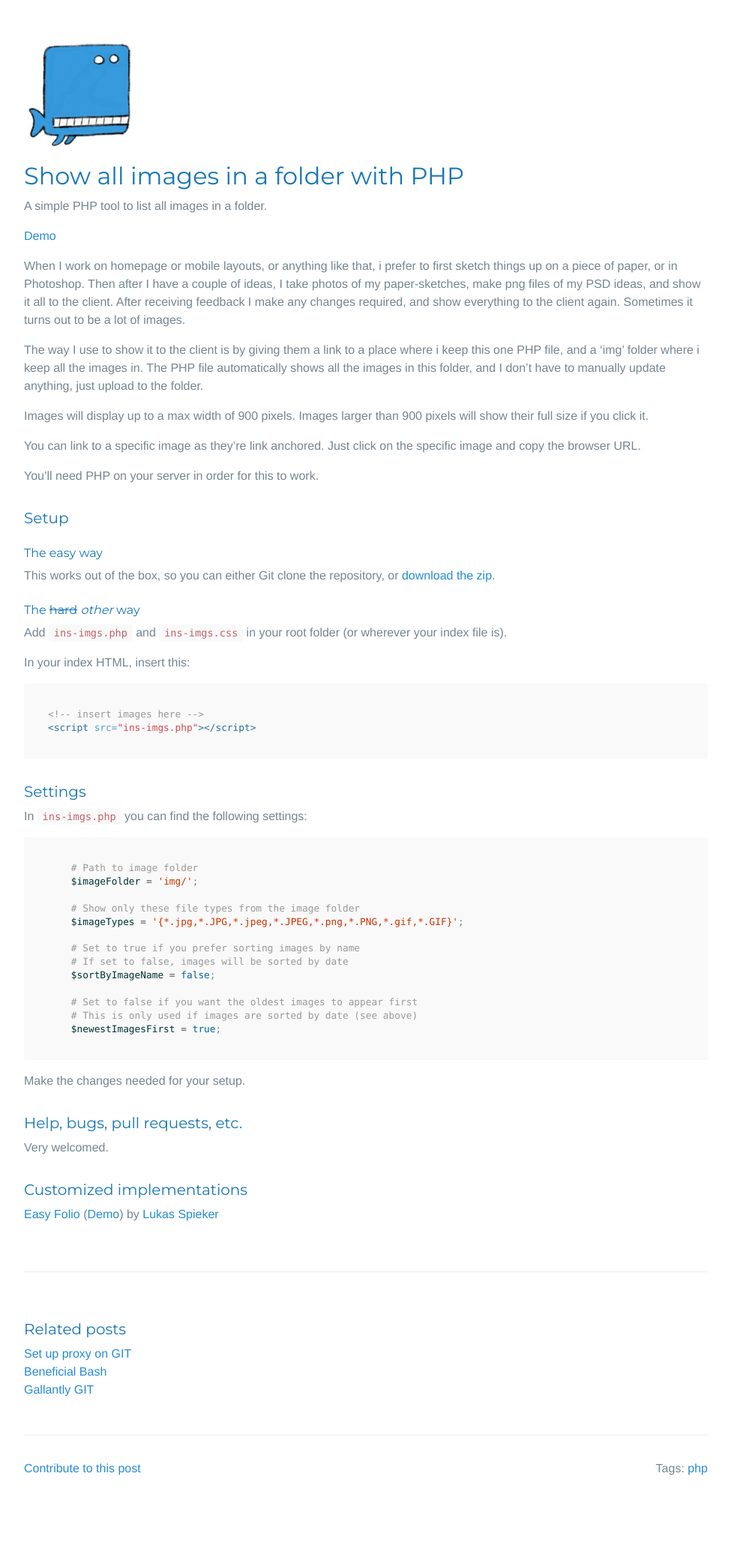
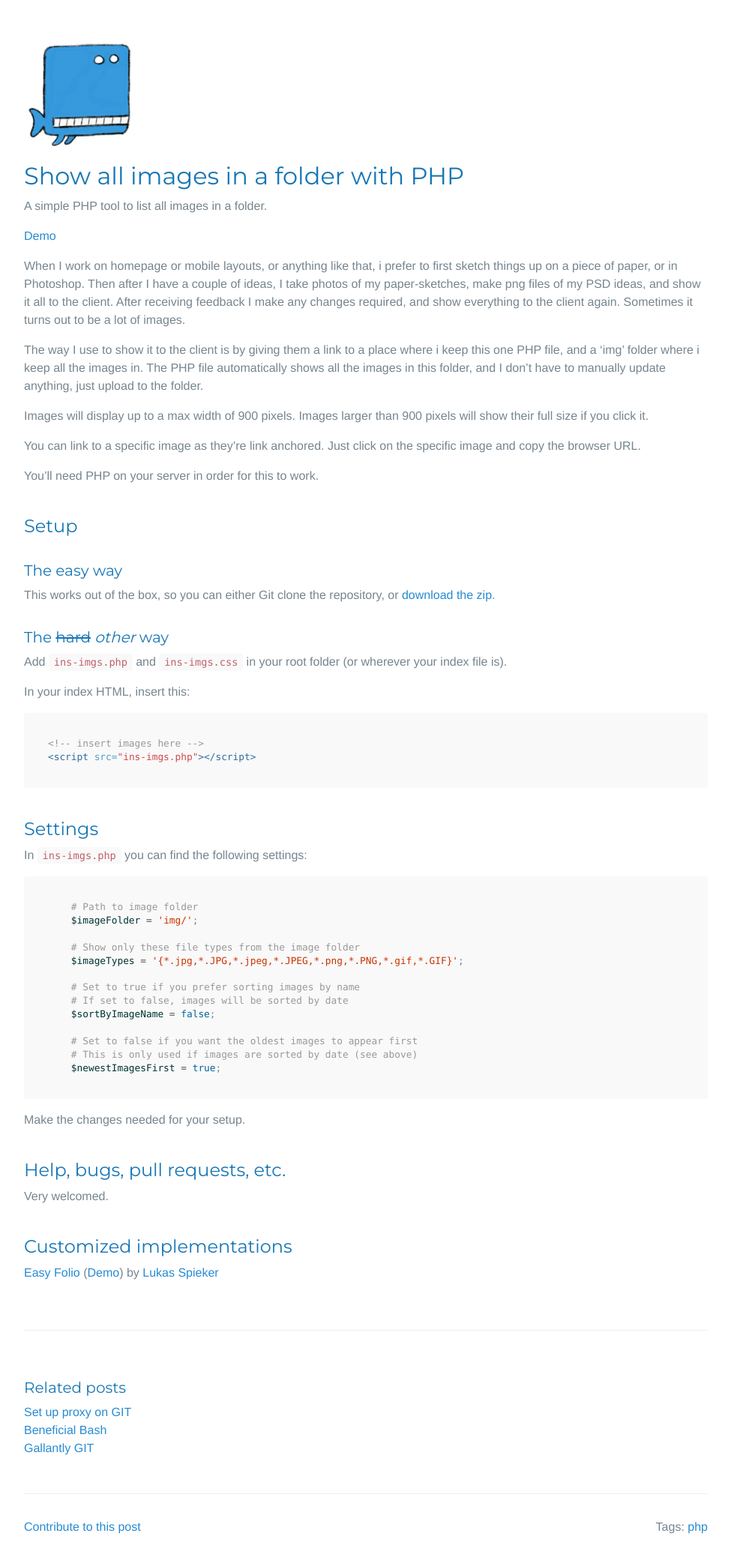
Before and after one commit to cirgl/lthr.github.io, a Jekyll site: the page built from _posts/2015-01-01-show-all-images-in-a-folder-with-php.md, in a window 1280 px wide. Shown: the whole page at 75% size, without its empty margins (152-1127 px from the left). Built offline with Jekyll 4.4.1, drawn with Linux system fonts in a browser that asks for light colours; comment, search, counter and statistics services are not loaded; before the commit the page ends 1991 px from its top, so only the background shows below that.

Commit message:
fix styling

````diff
--- a/_posts/2015-01-01-show-all-images-in-a-folder-with-php.md
+++ b/_posts/2015-01-01-show-all-images-in-a-folder-with-php.md
@@ -19,11 +19,11 @@ You can link to a specific image as they're link anchored. Just click on the spe
 
 You'll need PHP on your server in order for this to work.
 
-### Setup
-#### The easy way
+## Setup
+### The easy way
 This works out of the box, so you can either Git clone the repository, or [download the zip](https://github.com/justnarp/show-all-images-in-a-folder-with-php/archive/master.zip).
 
-#### The <del>hard</del> <i>other</i> way
+### The <del>hard</del> <i>other</i> way
 Add [`ins-imgs.php`](https://github.com/justnarp/show-all-images-in-a-folder-with-php/blob/master/ins-imgs.php) and [`ins-imgs.css`](https://github.com/justnarp/show-all-images-in-a-folder-with-php/blob/master/ins-imgs.css) in your root folder (or wherever your index file is).
 
 In your index HTML, insert this:
@@ -33,7 +33,7 @@ In your index HTML, insert this:
 <script src="ins-imgs.php"></script>
 ```
 
-### Settings
+## Settings
 In [`ins-imgs.php`](https://github.com/justnarp/show-all-images-in-a-folder-with-php/blob/master/ins-imgs.php#L5-L17) you can find the following settings:
 
 ```php
@@ -54,8 +54,8 @@ In [`ins-imgs.php`](https://github.com/justnarp/show-all-images-in-a-folder-with
 
 Make the changes needed for your setup.
 
-### Help, bugs, pull requests, etc.
+## Help, bugs, pull requests, etc.
 Very welcomed.
 
-### Customized implementations
+## Customized implementations
 [Easy Folio](https://github.com/justnarp/easy-folio) ([Demo](http://www.lukasspieker.com/hebrides/)) by [Lukas Spieker](https://twitter.com/lukasspieker)
````
